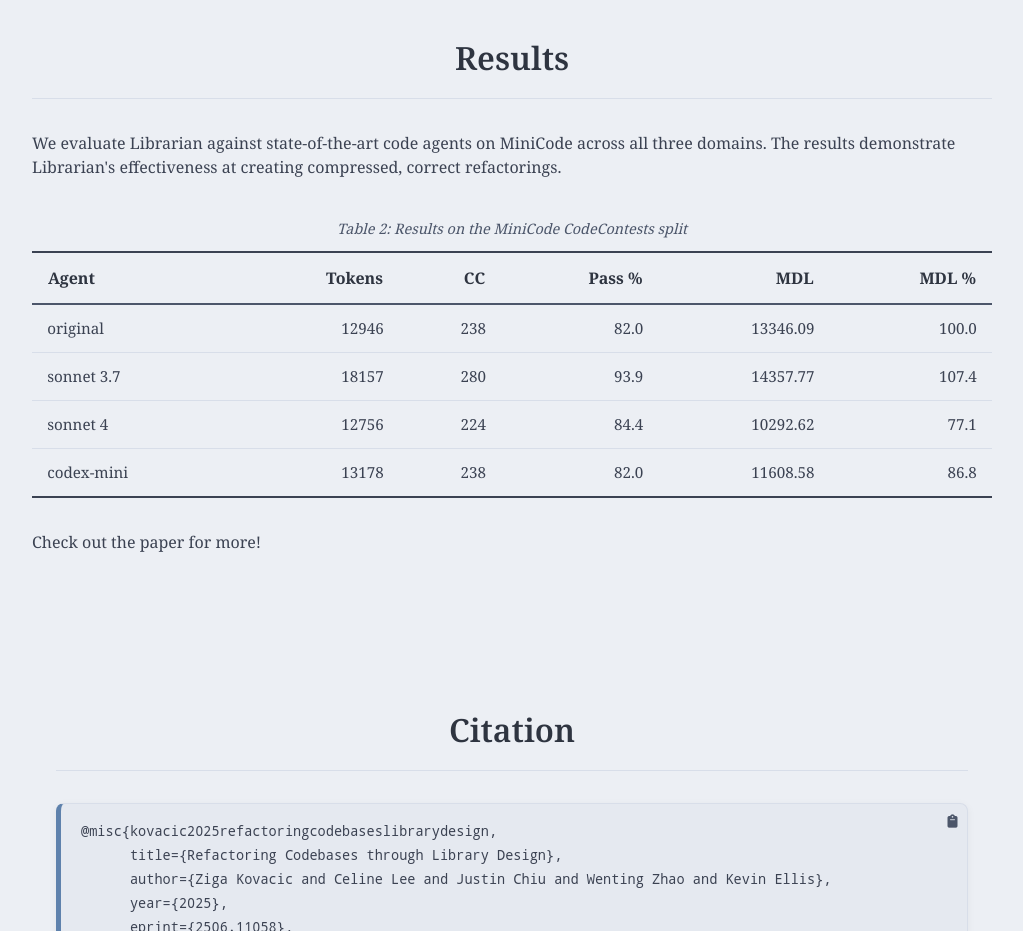
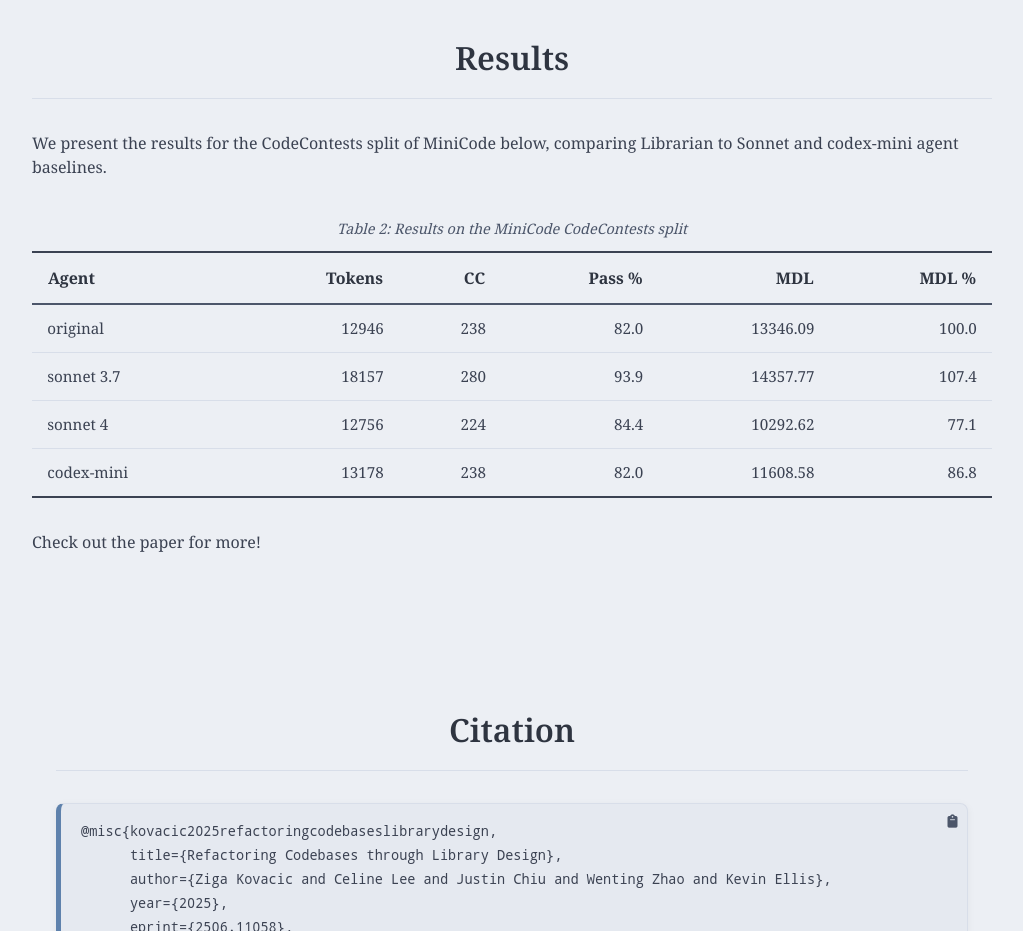
Before and after one commit to code-refactor/code-refactor.github.io, a plain HTML site: page index.html in a window 1280 px wide. Shown: the part 5800-6731 px from the top of the page, without its empty margins (128-1151 px from the left). Drawn offline with nearby package versions, Linux system fonts and the light colour scheme; some icons are missing.

Commit message:
clean up results

```diff
--- a/index.html
+++ b/index.html
@@ -269,7 +269,7 @@ up new use cases as well by mining and formalizing latent shared abstractions.
 
 	<section>
 		<h2 id="results">Results</h2>
-		<p>We evaluate Librarian against state-of-the-art code agents on MiniCode across all three domains. The results demonstrate Librarian's effectiveness at creating compressed, correct refactorings.</p>
+		<p>We present the results for the CodeContests split of MiniCode below, comparing Librarian to Sonnet and codex-mini agent baselines.</p>
 
 		<figure class="table-figure">
 			<table class="table-styled">
```
